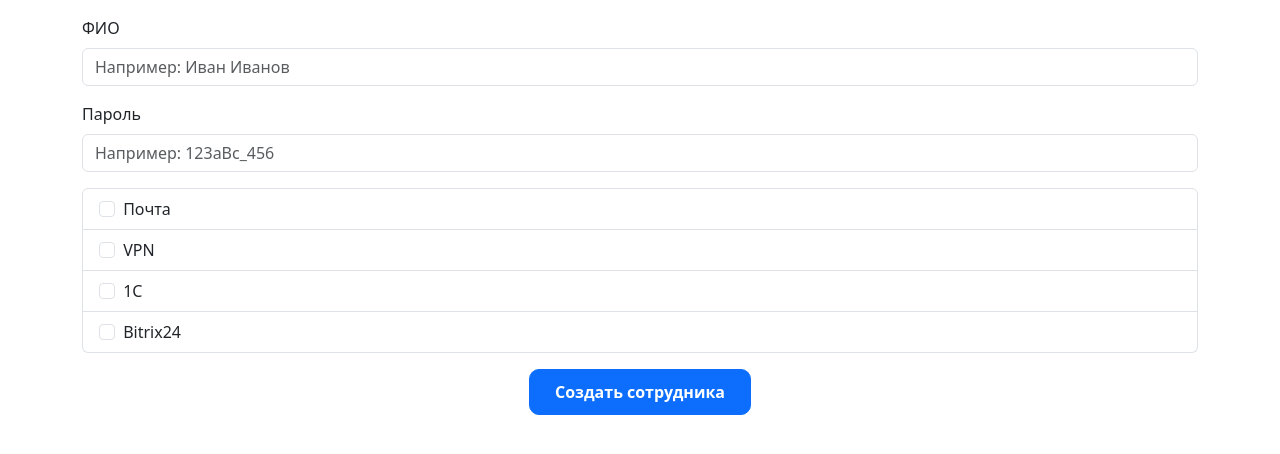
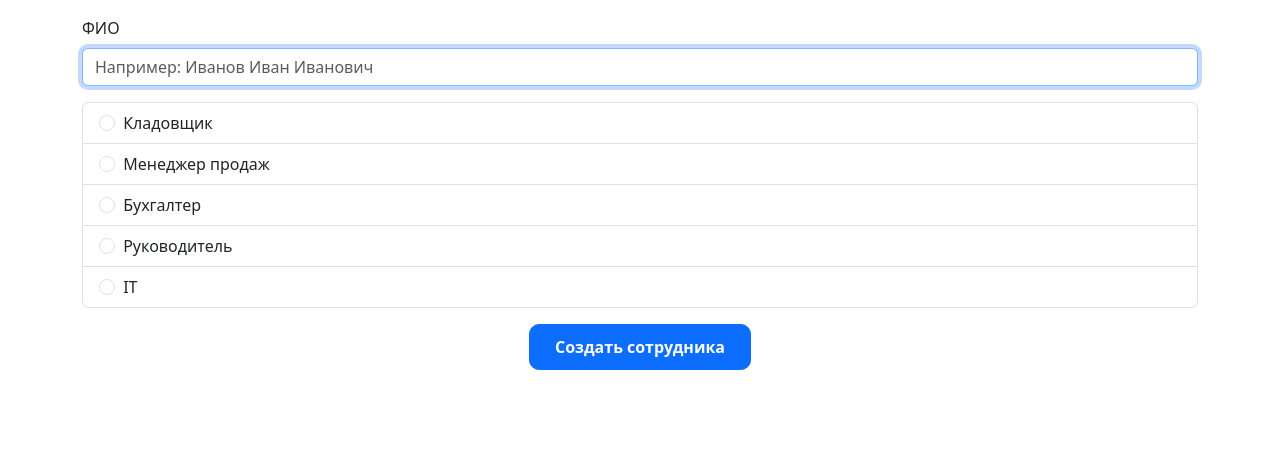
Before and after one commit to Mara8647/web-trash, a Flask app: page /register in a window 1280 px wide. Shown: the top 454 px of the page. Run offline with Flask 3, Linux system fonts and the light colour scheme; parts of the project's set-up code (start-up, migrations or seed data) failed here and were passed over.

Commit message:
The beginning of end

```diff
--- /dev/null
+++ b/py_scripts/main.py
@@ -0,0 +1,49 @@
+from flask import Flask, render_template, request, redirect, session
+import transliterate
+import random
+import string
+from db_actions import init_db, get_user, add_user
+
+app = Flask(__name__, template_folder='../templates')
+app.secret_key = "qHg3OJ9GKmsfLr"
+
+def create_login(name):
+    transliterated = transliterate.translit(name, 'ru', reversed=True)
+    last_name, first_name, middle_name = transliterated.lower().split()
+
+    login = first_name[0] + '.' + last_name
+
+    temp_password = ''.join(random.choices(string.ascii_letters + string.digits, k=12))
+
+    return temp_password
+
+
+@app.route("/")
+def index():
+    return render_template('index.html')
+
+@app.route("/register", methods=["POST", "GET"])
+def register():
+    if request.method == "POST":
+        name = request.form.get("name")
+        role = request.form.get("role")
+
+        passsword = create_login(name)
+
+        add_user(name, passsword, role)
+
+    return render_template('register_page.html')
+
+@app.route("/login", methods=["POST", "GET"])
+def login():
+    if request.method == "POST":
+        username = request.form.get("username")
+        password = request.form.get("password")
+
+        session['role'] = get_user(username, password)
+
+    return render_template('login_page.html')
+
+if __name__ == "__main__":
+    init_db()
+    app.run(debug=True, host='0.0.0.0', port=50)
--- /dev/null
+++ b/py_scripts/services/mikrotik.py
@@ -0,0 +1,6 @@
+import routeros_api
+
+connection = routeros_api.RouterOsApiPool('IP', username='admin', password='', plaintext_login=True)
+api = connection.get_api()
+
+print(api)
--- a/scripts/main.py
+++ /dev/null
@@ -1,38 +0,0 @@
-from flask import Flask, render_template, request, redirect
-import db_actions
-
-#
-app = Flask(__name__, template_folder='../templates')
-
-db_actions.init_db()
-
-@app.route("/")
-def index():
-    return render_template('index.html')
-
-@app.route("/register", methods=["POST", "GET"])
-def register():
-    if request.method == "POST":
-        username = request.form.get("username")
-        password = request.form.get("password")
-        selected = request.form.getlist("options")
-
-        return redirect('main_admin')
-    return render_template('register_page.html')
-
-@app.route("/login", methods=["POST", "GET"])
-def login():
-    if request.method == "POST":
-        username = request.form.get("username")
-        password = request.form.get("password")
-
-    return render_template('login_page.html')
-
-@app.route("/main_admin", methods=["POST", "GET"])
-def main_admin():
-    return render_template("main_page_admin.html")
-
-
-
-if __name__ == "__main__":
-    app.run(debug=True, host='0.0.0.0', port=50)
--- a/templates/register_page.html
+++ b/templates/register_page.html
@@ -11,38 +11,45 @@
                 font-weight: 600;
                 border-radius: 10px;
             }
+
+            .card {
+                width: 320px;
+                background: white;
+                padding: 30px;
+                border-radius: 12px;
+                box-shadow: 0 0 15px rgba(0,0,0,0.2);
+            }
         </style>
     </head>
     <body>
         <form method="POST" id="mainForm">
             <div class="mb-3 mt-3 container">
                 <label class="form-label">ФИО</label>
-                <input type="text" class="form-control" name="username" placeholder="Например: Иван Иванов" required>
+                <input type="text" class="form-control" name="name" placeholder="Например: Иванов Иван Иванович" required autofocus>
             </div>
 
-            <div class="mb-3 container">
-                <label class="form-label">Пароль</label>
-                <input type="password" class="form-control" name="password" placeholder="Например: 123aBc_456" required>
-            </div>
-
-            <!-- Поле сервисов -->
+            <!-- Поле ролей -->
             <div class="container">
                 <ul class="list-group list-group-light">
                     <li class="list-group-item">
-                        <input class="form-check-input me-1" type="checkbox" name="options" value="vpn">
-                        Почта
+                        <input class="form-check-input me-1" type="radio" name="role" value="storage_worker">
+                        Кладовщик
                     </li>
                     <li class="list-group-item">
-                        <input class="form-check-input me-1" type="checkbox" name="options" value="mail">
-                        VPN
+                        <input class="form-check-input me-1" type="radio" name="role" value="sales_manager">
+                        Менеджер продаж
                     </li>
                     <li class="list-group-item">
-                        <input class="form-check-input me-1" type="checkbox" name="options" value="1c">
-                        1С
+                        <input class="form-check-input me-1" type="radio" name="role" value="accountant">
+                        Бухгалтер
                     </li>
                     <li class="list-group-item">
-                        <input class="form-check-input me-1" type="checkbox" name="options" value="bitrix">
-                        Bitrix24
+                        <input class="form-check-input me-1" type="radio" name="role" value="supervisor">
+                        Руководитель
+                    </li>
+                    <li class="list-group-item">
+                        <input class="form-check-input me-1" type="radio" name="role" value="it">
+                        IT
                     </li>
                 </ul>
             </div>
```
Also changed, not shown: py_scripts/db_actions.py (renamed from scripts/db_actions.py, +16 -8 lines), py_scripts/services/ad.py (added), py_scripts/services/bitrix.py (added), py_scripts/services/c1.py (added), py_scripts/services/mail.py (added), 2 other files.
